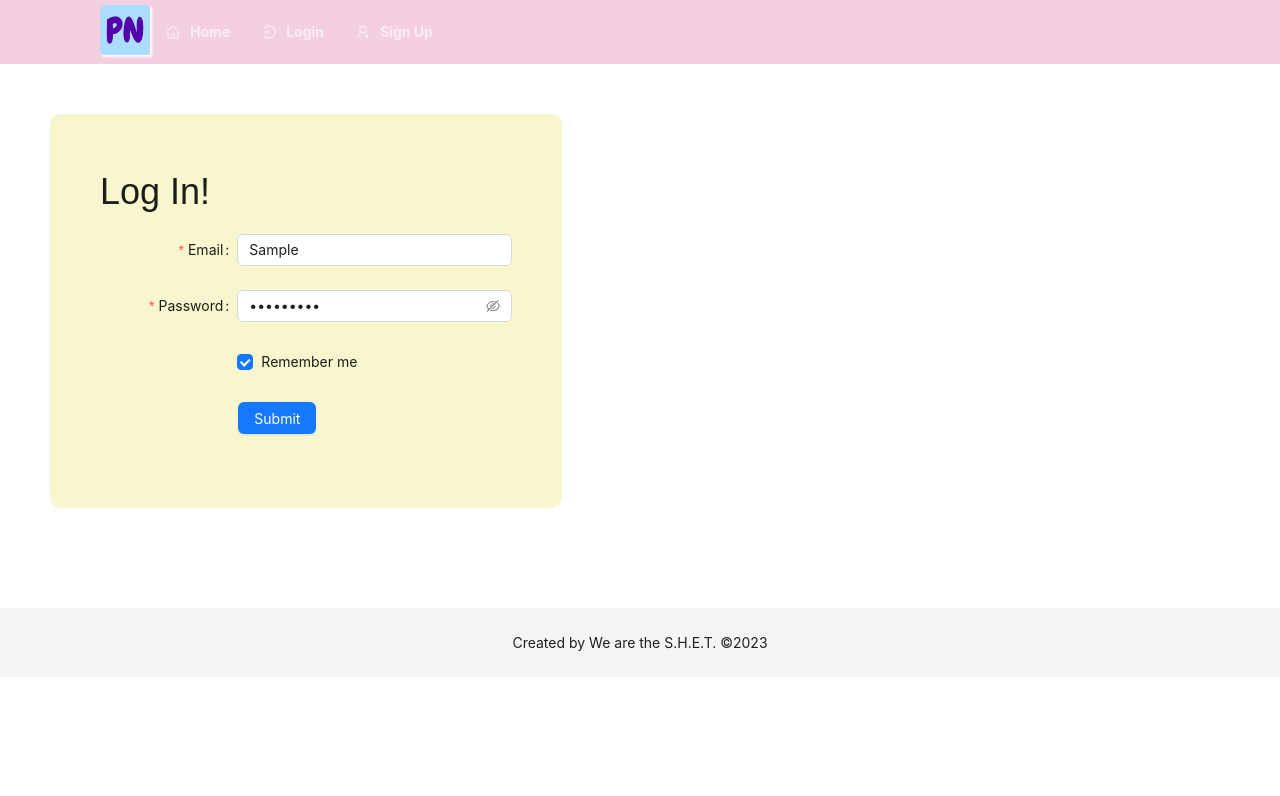
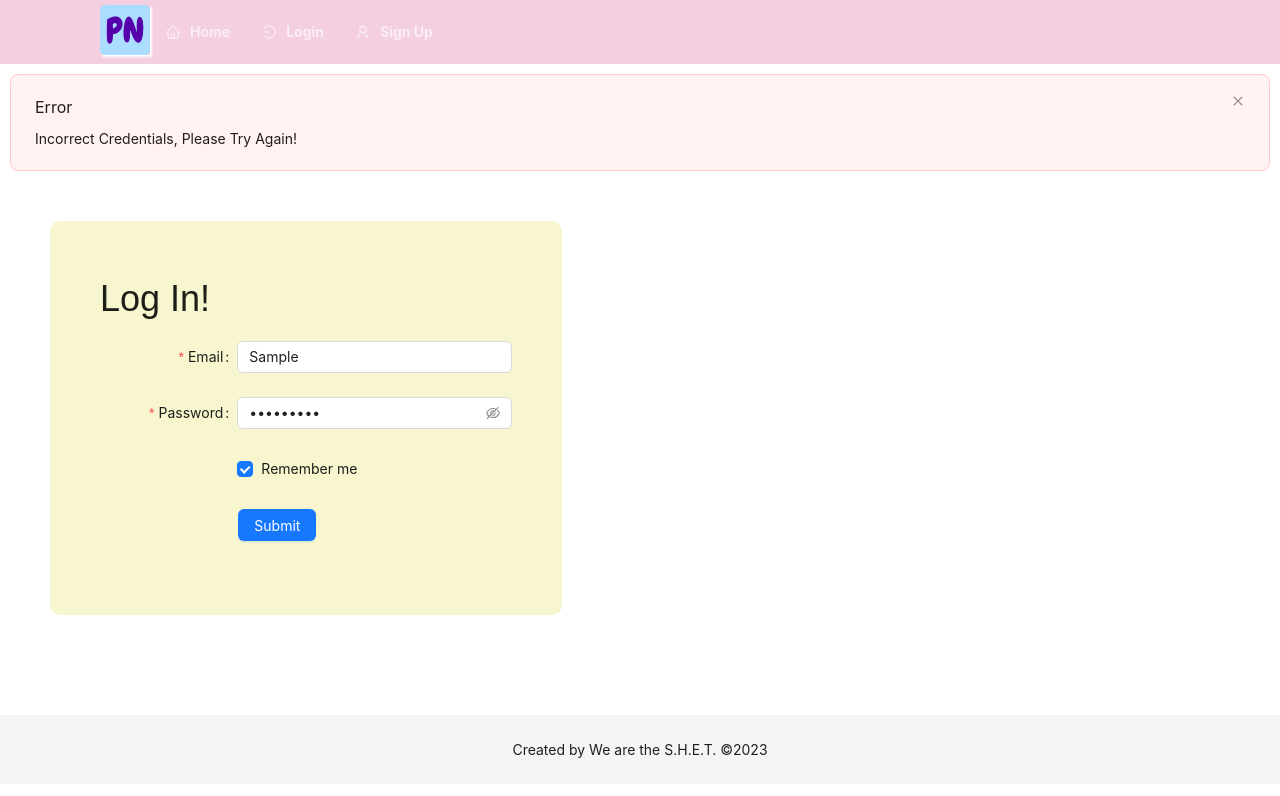
Before and after one commit to hfrancis7/PlushiNet, a React (Create React App) app in the folder client/: page /login in a window 1280 px wide. Both pictures are taken after typing "Sample", "Sample123" into the empty fields and a click on the button "Submit". Shown: the top 796 px of the page. Built offline with nearby package versions, Linux system fonts and the light colour scheme; no server answers; a web font is replaced by a local one.

Commit message:
added alert to login.js

```diff
--- a/client/src/index.css
+++ b/client/src/index.css
@@ -172,7 +172,7 @@ input:focus {
 
 .detailform {
   padding: 20px;
-  margin-left:25%;
+  margin-left: 25%;
 }
 
 .comment {
@@ -257,7 +257,7 @@ textarea {
 .xbtn {
   margin: 20px;
   border-radius: 25px;
-  background-color:#ee9797;
+  background-color: #ee9797;
   max-height: 45px;
 }
 
@@ -349,5 +349,4 @@ textarea {
     width: 50% !important;
     margin-left: 2px !important;
   }
-
 }
--- a/client/src/pages/Login.js
+++ b/client/src/pages/Login.js
@@ -3,6 +3,7 @@ import { useMutation } from '@apollo/client';
 import { Link } from 'react-router-dom';
 import { LOGIN } from '../utils/mutations';
 import Auth from '../utils/auth';
+import { Alert } from 'antd';
 //import {AuthContext} from '../utils/context'
 
 //AntD imports
@@ -12,6 +13,9 @@ function Login(props) {
   const [form] = Form.useForm();
   //const context = useContext(AuthContext);
   const [login, { error }] = useMutation(LOGIN);
+
+  //For alert
+  const [showAlert, setShowAlert] = useState(false);
 
   const handleFormSubmit = async (event) => {
     //event.preventDefault(); -- this was throwing a "not a function error", no errors thrown upon removal, functionality still works
@@ -24,10 +28,28 @@ function Login(props) {
       Auth.login(token);
     } catch (e) {
       console.log(e);
+      setTimeout(() => {
+        setShowAlert(true)
+      }, 500);
     }
   };
 
+  const setStatetoFalse = () => {
+    setShowAlert(false);
+  }
+
   return (
+    <div>
+      <div>
+        {showAlert &&
+          <Alert type='error'
+            message='Error'
+            description='Incorrect Credentials, Please Try Again!'
+            closable
+            onClose={setStatetoFalse}
+            style={{ margin: '10px' }}
+          />}
+      </div>
       <Form
         className="logForm"
         name="basic"
@@ -102,6 +124,7 @@ function Login(props) {
           </Button>
         </Form.Item>
       </Form>
+    </div>
     // <div className="container my-1">
     //   <Link to="/signup">← Go to Signup</Link>
 
```
Lines whose indentation alone changed are shown as unchanged.
